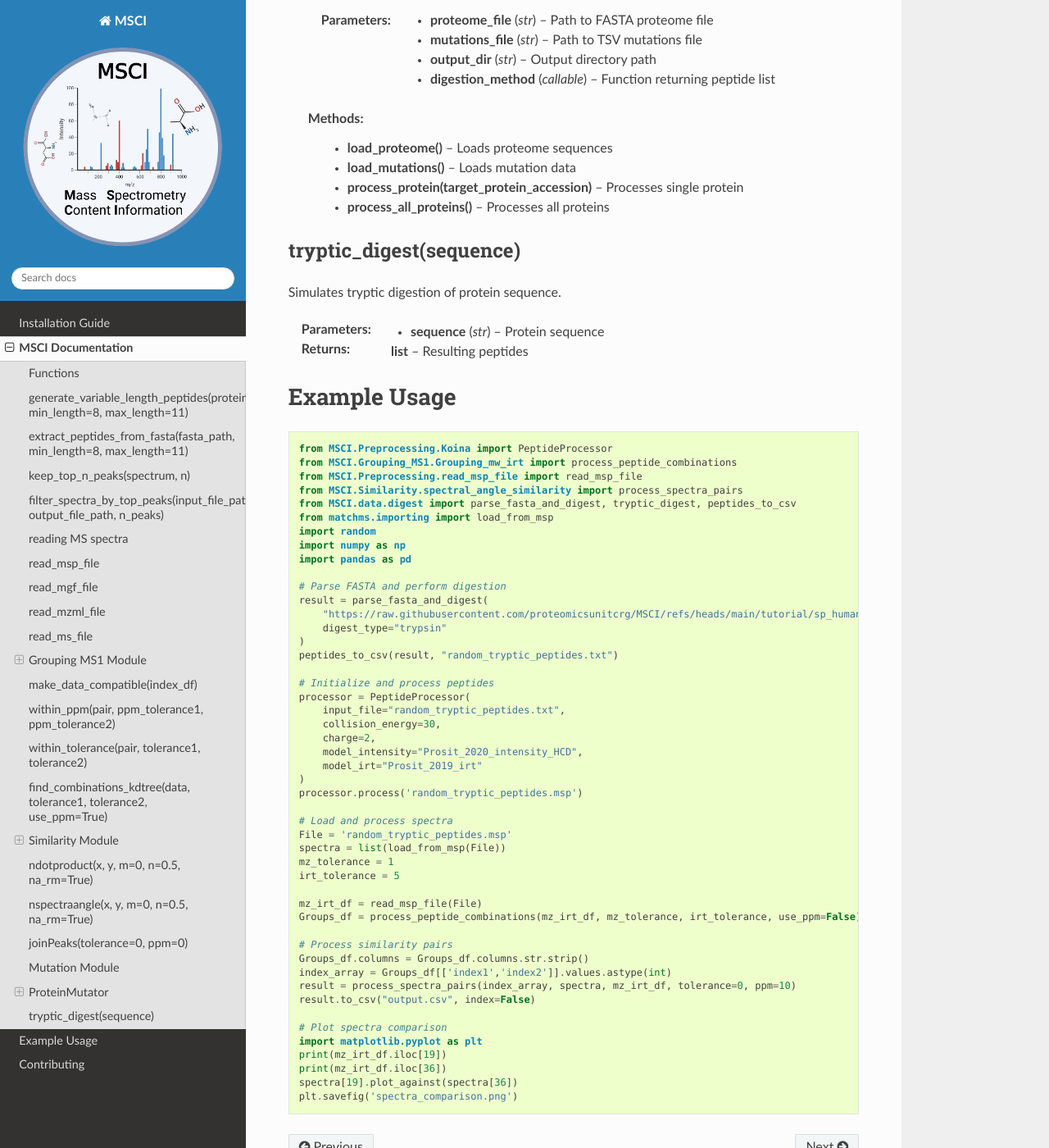
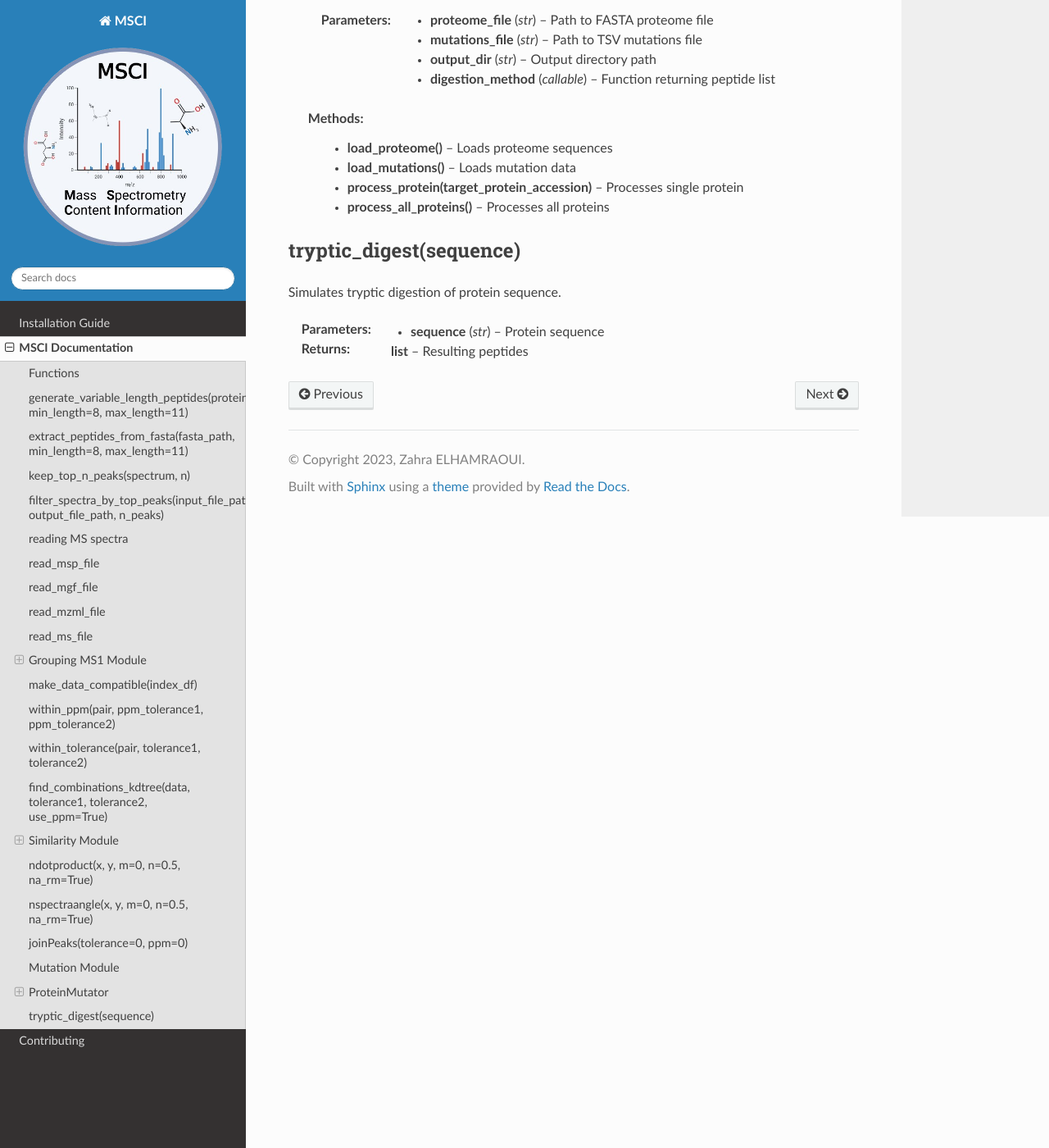
Before and after one commit to zahrael97/MSCI, a Sphinx documentation site: the page built from docs/API.rst, in a window 1280 px wide and 1400 px high, scrolled down 6499 px. Shown: the whole window at 82% size. Built offline with Sphinx 7.4.7 and the Read the Docs theme 3.1.0, drawn with Linux system fonts in a browser that asks for light colours; pages that are not in the unit, such as notebooks, are missing from menus.

Commit message:
Update API.rst

```diff
--- a/docs/API.rst
+++ b/docs/API.rst
@@ -299,58 +299,3 @@ Simulates tryptic digestion of protein sequence.
 
 :Returns:
     **list** -- Resulting peptides
-
-Example Usage
-=================
-
-
-.. code-block:: python
-
-    from MSCI.Preprocessing.Koina import PeptideProcessor
-    from MSCI.Grouping_MS1.Grouping_mw_irt import process_peptide_combinations
-    from MSCI.Preprocessing.read_msp_file import read_msp_file
-    from MSCI.Similarity.spectral_angle_similarity import process_spectra_pairs
-    from MSCI.data.digest import parse_fasta_and_digest, tryptic_digest, peptides_to_csv
-    from matchms.importing import load_from_msp
-    import random
-    import numpy as np
-    import pandas as pd
-
-    # Parse FASTA and perform digestion
-    result = parse_fasta_and_digest(
-        "https://raw.githubusercontent.com/proteomicsunitcrg/MSCI/refs/heads/main/tutorial/sp_human_2023_04.fastaa",
-        digest_type="trypsin"
-    )
-    peptides_to_csv(result, "random_tryptic_peptides.txt")
-
-    # Initialize and process peptides
-    processor = PeptideProcessor(
-        input_file="random_tryptic_peptides.txt",
-        collision_energy=30,
-        charge=2,
-        model_intensity="Prosit_2020_intensity_HCD",
-        model_irt="Prosit_2019_irt"
-    )
-    processor.process('random_tryptic_peptides.msp')
-
-    # Load and process spectra
-    File = 'random_tryptic_peptides.msp'
-    spectra = list(load_from_msp(File))
-    mz_tolerance = 1
-    irt_tolerance = 5
-
-    mz_irt_df = read_msp_file(File)
-    Groups_df = process_peptide_combinations(mz_irt_df, mz_tolerance, irt_tolerance, use_ppm=False)
-
-    # Process similarity pairs
-    Groups_df.columns = Groups_df.columns.str.strip()
-    index_array = Groups_df[['index1','index2']].values.astype(int)
-    result = process_spectra_pairs(index_array, spectra, mz_irt_df, tolerance=0, ppm=10)
-    result.to_csv("output.csv", index=False)
-
-    # Plot spectra comparison
-    import matplotlib.pyplot as plt
-    print(mz_irt_df.iloc[19])
-    print(mz_irt_df.iloc[36])
-    spectra[19].plot_against(spectra[36])
-    plt.savefig('spectra_comparison.png')
```
